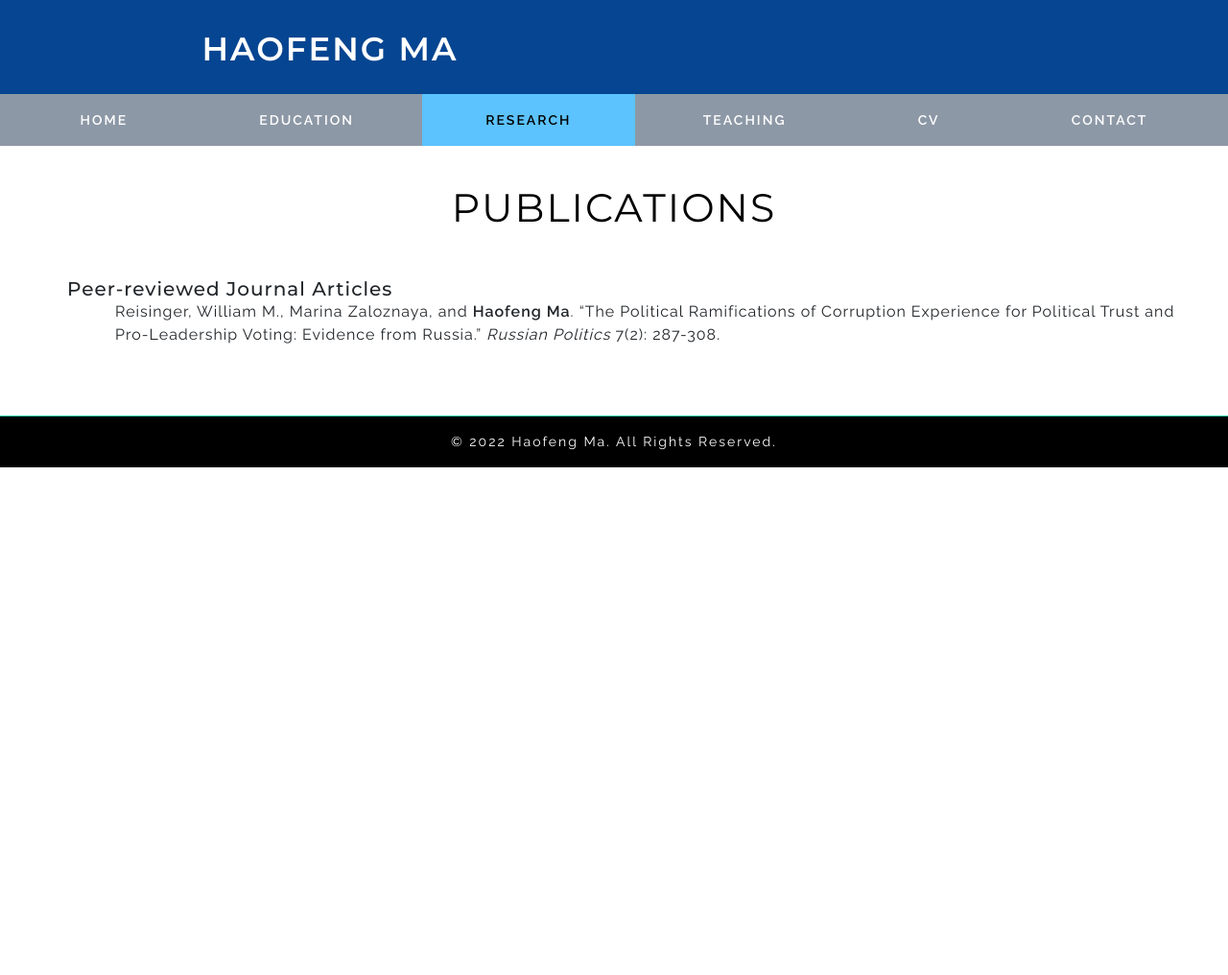
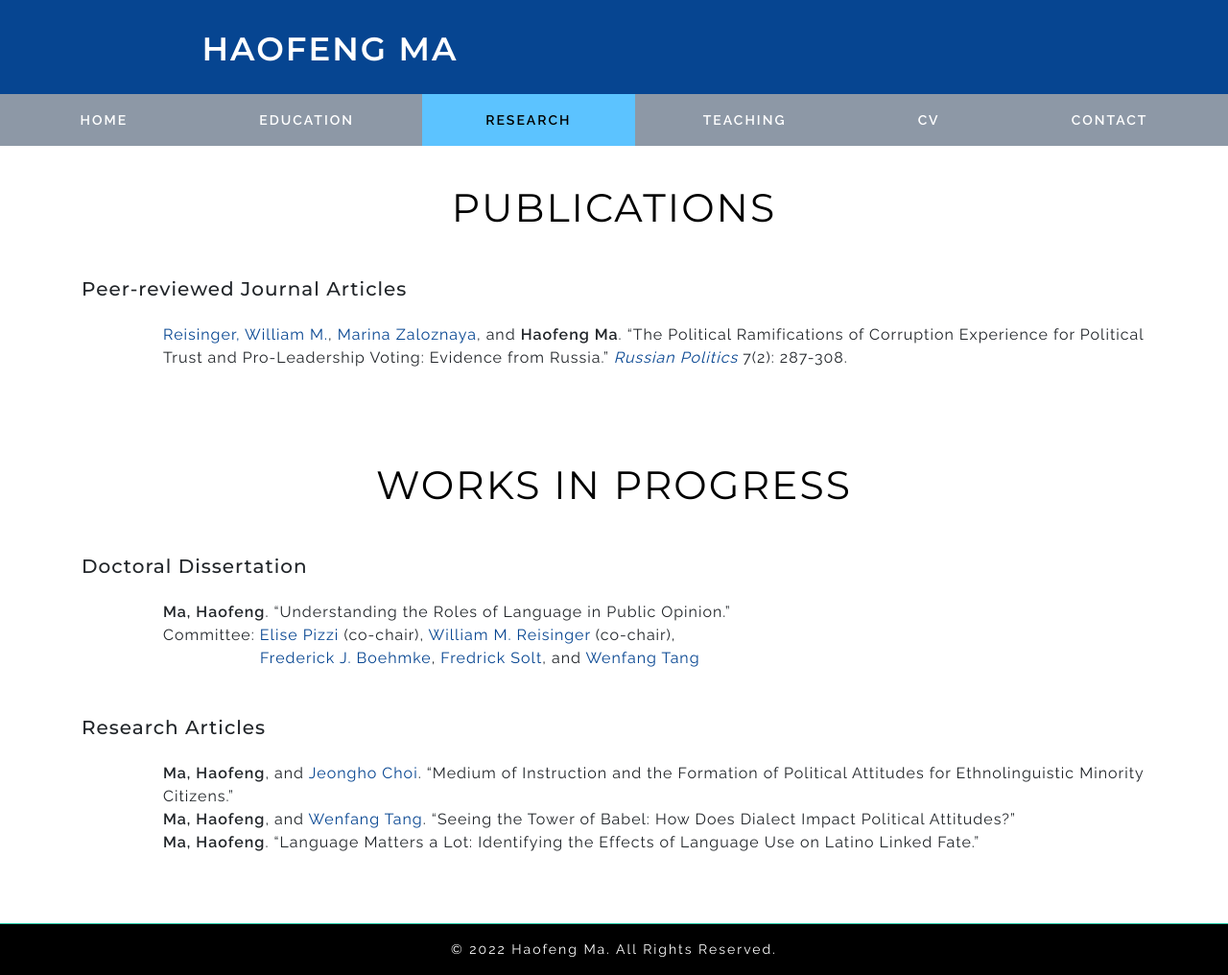
Before and after one commit to haofengma/website, a plain HTML site: page research.html in a window 1280 px wide. Shown: the whole page at 96% size. Before the commit the page ends 800 px from the top, so only its background shows below. Drawn offline with Linux system fonts and the light colour scheme.

Commit message:
update research

```diff
--- a/research.html
+++ b/research.html
@@ -1,7 +1,7 @@
 <!DOCTYPE html>
 <html lang="zxx">
    <head>
-      <title>Renovate a services Category Flat Bootstrap Responsive Web Template |About :: w3layouts</title>
+      <title>Haofeng Ma - Research</title>
       <!--meta tags -->
       <meta charset="UTF-8">
       <meta name="viewport" content="width=device-width, initial-scale=1">
@@ -27,7 +27,12 @@
       <!--//stylesheets-->
       <link href="//fonts.googleapis.com/css?family=Raleway:400,500,600" rel="stylesheet">
       <link href="//fonts.googleapis.com/css?family=Montserrat:300,400,500,600,700" rel="stylesheet">
-   </head>
+      <style>
+      a:hover {
+        background-color: yellow;
+      }
+</style>
+</head>
    <body>
       <div class="header-outs">
          <div class="header-w3layouts">
@@ -80,19 +85,58 @@
          </div>
          <!--//banner -->
       <!-- //short-->
-      <!--about-->
+
+      <!--Research-->
       <section class="about-inner py-lg-4 py-md-3 py-sm-3 py-3">
          <div class="container py-lg-5 py-md-4 py-sm-4 py-3">
             <div class="title-sub text-center mb-lg-5 mb-md-4 mb-sm-4 mb-3">
                <h4 class="title mb-md-4 mb-sm-3 mb-3">Publications</h4>
             </div>
             <div class="row">
+              <div class="col-lg-7 w3layouts-right-side-img">
 <h5>Peer-reviewed Journal Articles </h5>
 <br>
-<p style="position:relative; left:50px;font-size:16px;">Reisinger, William M., Marina Zaloznaya, and <b>Haofeng Ma</b>. “The Political Ramifications of Corruption Experience for Political Trust and Pro-Leadership Voting: Evidence from Russia.” <i>Russian Politics</i> 7(2): 287-308.</p>
+</div>
+<div style="margin-left:50px; margin-right:50px">
+<p style="position:relative; left:50px;font-size:16px;"><a href="https://clas.uiowa.edu/polisci/people/william-m-reisinger" style="color:#064591;">Reisinger, William M.</a>, <a href="https://clas.uiowa.edu/sociology/people/marina-zaloznaya" style="color:#064591;">Marina Zaloznaya</a>, and <b>Haofeng Ma</b>. “The Political Ramifications of Corruption Experience for Political Trust and Pro-Leadership Voting: Evidence from Russia.” <i><a href="https://brill.com/view/journals/rupo/rupo-overview.xml" style="color:#064591;">Russian Politics</a></i> 7(2): 287-308.</p>
+</div>
+            </div>
+         </div>
+
+         <div class="container py-lg-5 py-md-4 py-sm-4 py-3">
+            <div class="title-sub text-center mb-lg-5 mb-md-4 mb-sm-4 mb-3">
+               <h4 class="title mb-md-4 mb-sm-3 mb-3">Works in Progress</h4>
+            </div>
+            <div class="row">
+              <div class="col-lg-7 w3layouts-right-side-img">
+<h5>Doctoral Dissertation</h5>
+<br>
+</div>
+<div style="margin-left:50px; margin-right:50px">
+  <p style="position:relative; left:50px;font-size:16px;"><b>Ma, Haofeng</b>. “Understanding the Roles of Language in Public Opinion.”</p>
+  <p style="position:relative; left:50px;font-size:16px;">Committee: <a href="https://clas.uiowa.edu/polisci/people/elise-pizzi" style="color:#064591;">Elise Pizzi</a> (co-chair), <a href="https://clas.uiowa.edu/polisci/people/william-m-reisinger" style="color:#064591;">William M. Reisinger</a> (co-chair),</p>
+  <p style="position:relative; left:151px;font-size:16px;"><a href="https://clas.uiowa.edu/polisci/people/frederick-j-boehmke" style="color:#064591;">Frederick J. Boehmke</a>, <a href="https://clas.uiowa.edu/polisci/people/frederick-solt" style="color:#064591;">Fredrick Solt</a>, and <a href="https://myweb.cuhk.edu.cn/tangwenfang/Home/Index" style="color:#064591;">Wenfang Tang</a></p>
+
+</div>
+            </div>
+<br>
+            <div class="row">
+              <div class="col-lg-7 w3layouts-right-side-img">
+<br>
+<h5>Research Articles</h5>
+<br>
+</div>
+<div style="margin-left:50px; margin-right:50px">
+<p style="position:relative; left:50px;font-size:16px;"><b>Ma, Haofeng</b>, and <a href="https://clas.uiowa.edu/polisci/people/jeongho-choi" style="color:#064591;">Jeongho Choi</a>. “Medium of Instruction and the Formation of Political Attitudes for Ethnolinguistic Minority Citizens.”</p>
+<p style="position:relative; left:50px;font-size:16px;"><b>Ma, Haofeng</b>, and <a href="https://myweb.cuhk.edu.cn/tangwenfang/Home/Index" style="color:#064591;">Wenfang Tang</a>. “Seeing the Tower of Babel: How Does Dialect Impact Political Attitudes?”</p>
+<p style="position:relative; left:50px;font-size:16px;"><b>Ma, Haofeng</b>. “Language Matters a Lot: Identifying the Effects of Language Use on Latino Linked Fate.”</p>
+
+</div>
             </div>
          </div>
       </section>
+
+
       <!--footer-->
       <div class="copy-agile-right text-center py-3">
          <p>
```
Also changed, not shown: education.html (+1 -1 lines).
